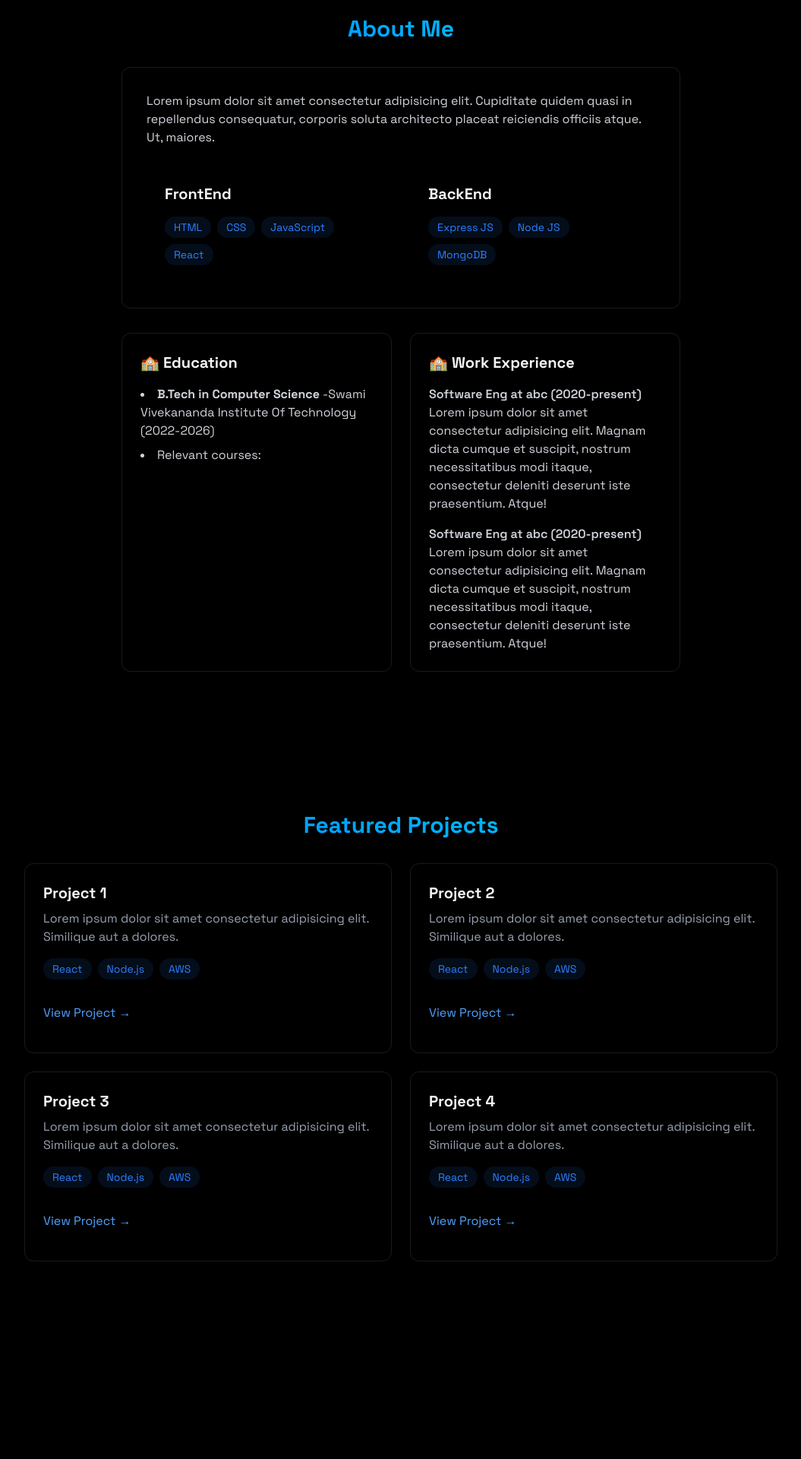
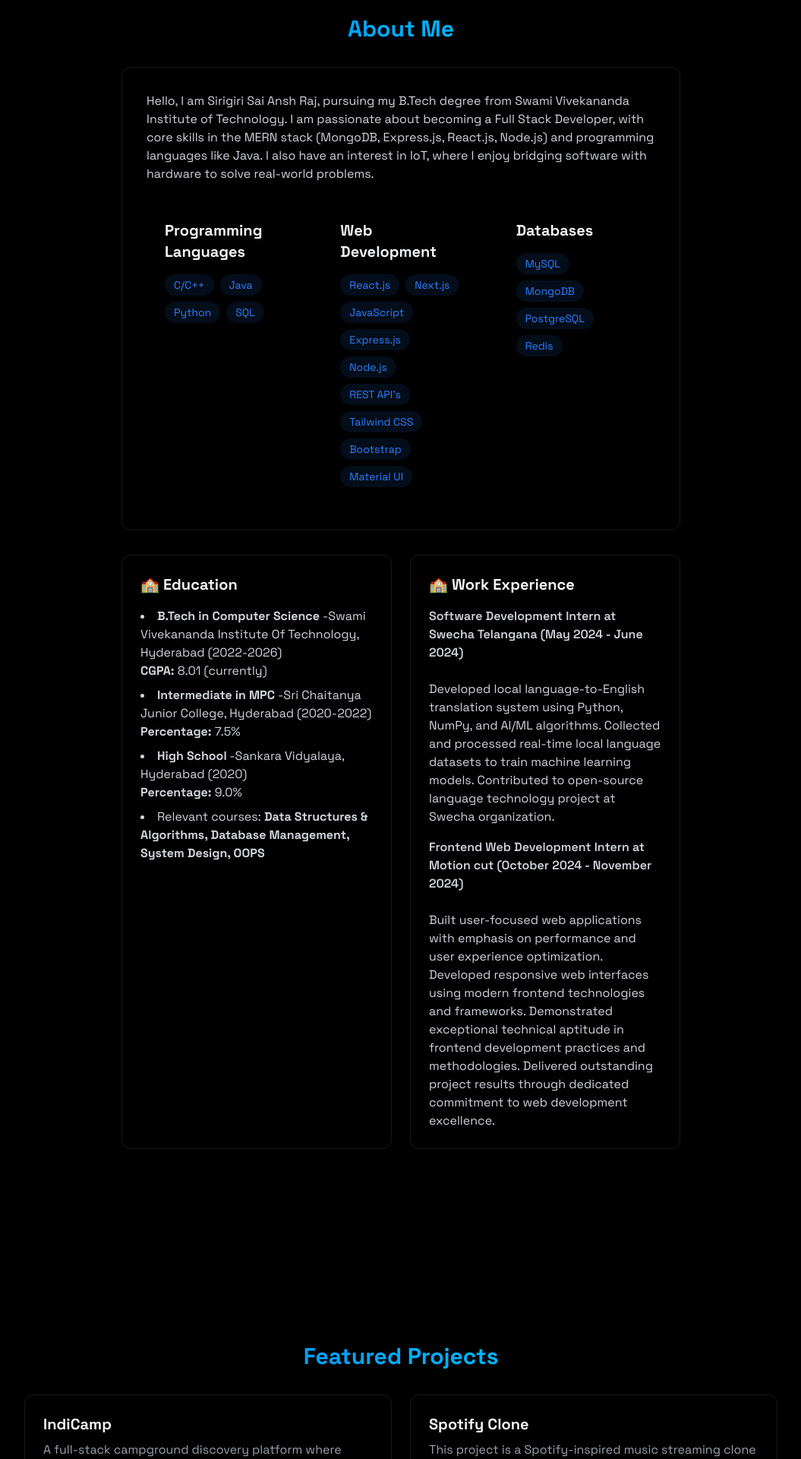
Before and after one commit to Ansh0305/Portfolio-React, a React (Vite) app: page / in a window 1280 px wide. Shown: the part 860-2780 px from the top of the page at 76% size, without its empty margins (112-1167 px from the left). Built offline with nearby package versions, Linux system fonts and the light colour scheme.

Commit message:
Final Changes

```diff
--- a/src/components/sections/About.jsx
+++ b/src/components/sections/About.jsx
@@ -1,8 +1,9 @@
 import { RevealOnScroll } from "../RevealOnScroll";
 
 export const About = () => {
-    const frontendSkills = ["HTML", "CSS", "JavaScript", "React"];
-    const backendSkills = ["Express JS", "Node JS", "MongoDB"];
+    const programmingLanguages = ["C/C++", "Java", "Python", "SQL"];
+    const webDevelopment = ["React.js","Next.js", "JavaScript",  "Express.js", "Node.js", "REST API's", "Tailwind CSS", "Bootstrap", "Material UI"];
+    const databases = ["MySQL", "MongoDB", "PostgreSQL", "Redis"];
 
     return (
         <section
@@ -16,34 +17,49 @@ export const About = () => {
                     </h2>
                     <div className="rounded-xl p-8 border-white/10 border hover:-translate-y-1 transition-all">
                         <p className="text-gray-300 mb-6">
-                        Lorem ipsum dolor sit amet consectetur adipisicing elit. Cupiditate
-                        quidem quasi in repellendus consequatur, corporis soluta architecto
-                        placeat reiciendis officiis atque. Ut, maiores.
+                            Hello, I am Sirigiri Sai Ansh Raj, pursuing my B.Tech degree from Swami Vivekananda Institute of Technology.
+                            I am passionate about becoming a Full Stack Developer, with core skills in the MERN stack (MongoDB, Express.js, React.js, Node.js) and programming languages like Java. I also have an interest in IoT, where I enjoy bridging software with hardware to solve real-world problems.
                         </p>
 
-                    <div className="grid grid-cols-1 md:grid-cols-2 gap-6">
+                        {/* New Skills Sections */}
+                        <div className="grid grid-cols-1 md:grid-cols-3 gap-6">
                             <div className="rounded-xl p-6 hover:-translate-y-1 transition-all">
-                            <h3 className="text-xl font-bold mb-4">FrontEnd</h3>
+                                <h3 className="text-xl font-bold mb-4">Programming Languages</h3>
                                 <div className="flex flex-wrap gap-2">
-                                {frontendSkills.map((skills, key) => (
+                                    {programmingLanguages.map((skill, key) => (
                                         <span
                                             key={key}
                                             className="bg-blue-500/10 text-blue-500 py-1 px-3 rounded-full text-sm hover:bg-blue-500/20 hover:shadow-[0_2px_8px_rgba(59, 130, 246, 0.2)] transition"
                                         >
-                                        {skills}
+                                            {skill}
                                         </span>
                                     ))}
                                 </div>
                             </div>
+
                             <div className="rounded-xl p-6 hover:-translate-y-1 transition-all">
-                            <h3 className="text-xl font-bold mb-4">BackEnd</h3>
+                                <h3 className="text-xl font-bold mb-4">Web Development</h3>
                                 <div className="flex flex-wrap gap-2">
-                                {backendSkills.map((skills, key) => (
+                                    {webDevelopment.map((skill, key) => (
                                         <span
                                             key={key}
                                             className="bg-blue-500/10 text-blue-500 py-1 px-3 rounded-full text-sm hover:bg-blue-500/20 hover:shadow-[0_2px_8px_rgba(59, 130, 246, 0.2)] transition"
                                         >
-                                        {skills}
+                                            {skill}
+                                        </span>
+                                    ))}
+                                </div>
+                            </div>
+
+                            <div className="rounded-xl p-6 hover:-translate-y-1 transition-all">
+                                <h3 className="text-xl font-bold mb-4">Databases</h3>
+                                <div className="flex flex-wrap gap-2">
+                                    {databases.map((skill, key) => (
+                                        <span
+                                            key={key}
+                                            className="bg-blue-500/10 text-blue-500 py-1 px-3 rounded-full text-sm hover:bg-blue-500/20 hover:shadow-[0_2px_8px_rgba(59, 130, 246, 0.2)] transition"
+                                        >
+                                            {skill}
                                         </span>
                                     ))}
                                 </div>
@@ -51,15 +67,26 @@ export const About = () => {
                         </div>
                     </div>
 
+                    {/* Rest of your existing Education and Work Experience sections here */}
                     <div className="grid grid-cols-1 md:grid-cols-2 gap-6 mt-8">
                         <div className="p-6 rounded-xl border-white/10 border hover:translate-y-1 transition-all">
                             <h3 className="text-xl font-bold mb-4">🏫 Education</h3>
                             <ul className="list-disc list-inside text-gray-300 space-y-2">
                                 <li>
                                     <strong>B.Tech in Computer Science </strong> -Swami Vivekananda
-                                Institute Of Technology (2022-2026)
+                                    Institute Of Technology, Hyderabad (2022-2026)
+                                    <div> <strong>CGPA:</strong> 8.01 (currently) </div>
                                 </li>
-                            <li>Relevant courses:</li>
+                                <li>
+                                    <strong>Intermediate in MPC </strong> -Sri Chaitanya Junior College, Hyderabad (2020-2022)
+                                    <div> <strong>Percentage:</strong> 7.5% </div>
+                                </li>
+                                <li>
+                                    <strong>High School</strong> -Sankara Vidyalaya, Hyderabad (2020)
+                                    <div> <strong>Percentage:</strong> 9.0% </div>
+                                </li>
+
+                                <li>Relevant courses: <strong>Data Structures & Algorithms, Database Management, System Design, OOPS</strong> </li>
                             </ul>
                         </div>
                         <div className="p-6 rounded-xl border-white/10 border hover:translate-y-1 transition-all">
@@ -67,22 +94,27 @@ export const About = () => {
                             <div className="space-y-4 text-gray-300">
                                 <div>
                                     <h4 className="font-semibold">
-                                    Software Eng at abc (2020-present)
+                                        Software Development Intern at Swecha Telangana (May 2024 - June 2024)
                                     </h4>
+                                    <br />
                                     <p>
-                                    Lorem ipsum dolor sit amet consectetur adipisicing elit.
-                                    Magnam dicta cumque et suscipit, nostrum necessitatibus modi
-                                    itaque, consectetur deleniti deserunt iste praesentium. Atque!
+                                        Developed local language-to-English translation system using Python, NumPy, and AI/ML algorithms.
+                                        Collected and processed real-time local language datasets to train machine learning models.
+                                        Contributed to open-source language technology project at Swecha organization.
+
                                     </p>
                                 </div>
                                 <div>
                                     <h4 className="font-semibold">
-                                    Software Eng at abc (2020-present)
+                                    Frontend Web Development Intern at Motion cut (October 2024 - November 2024)
                                     </h4>
+                                    <br />
                                     <p>
-                                    Lorem ipsum dolor sit amet consectetur adipisicing elit.
-                                    Magnam dicta cumque et suscipit, nostrum necessitatibus modi
-                                    itaque, consectetur deleniti deserunt iste praesentium. Atque!
+                                        Built user-focused web applications with emphasis on performance and user experience optimization.
+                                        Developed responsive web interfaces using modern frontend technologies and frameworks.
+                                        Demonstrated exceptional technical aptitude in frontend development practices and methodologies.
+                                        Delivered outstanding project results through dedicated commitment to web development excellence.
+
                                     </p>
                                 </div>
                             </div>
--- a/src/components/sections/Home.jsx
+++ b/src/components/sections/Home.jsx
@@ -13,11 +13,7 @@ export const Home = () => {
                 </h1>
 
                 <p className="text-gray-400 text-lg mb-8 max-w-lg mx-auto">
-                    Lorem ipsum dolor sit amet, consectetur adipisicing elit. Placeat
-                    reprehenderit omnis ipsam delectus, exercitationem quaerat cupiditate ab
-                    doloribus! Veritatis reiciendis fuga facere hic mollitia et corrupti
-                    vero repellat quam nihil sit, perspiciatis reprehenderit earum a rem
-                    voluptas iusto alias quod itaque deleniti porro maxime amet.
+                        A passionate full stack developer specializing in React and modern web tech. I love building sleek, responsive apps and solving challenging problems through clean code and smart algorithms. Always learning and creating, I'm gearing up to make an impact in the software world. Let’s connect and build something amazing!
                 </p>
 
                 <div className="flex justify-center space-x-4">
--- a/src/components/sections/Projects.jsx
+++ b/src/components/sections/Projects.jsx
@@ -10,10 +10,10 @@ export const Projects = () => {
             <h2 className="text-3xl font-bold mb-8 bg-gradient-to-r from-blue-500 to-cyan-400 bg-clip-text text-transparent text-center">Featured Projects</h2>
             <div className="grid grid-cols-1 md:grid-cols-2 gap-6">
                 <div className="p-6 rounded-xl border border-white/10 hover:-translate-y-1 hover:border-blue-500/30 hover:shadow-[0_2px_8px_rgba(59, 130, 246, 0.1)] transition-all">
-                    <h3 className="text-xl font-bold mb-2">Project 1</h3>
-                    <p className="text-gray-400 mb-4">Lorem ipsum dolor sit amet consectetur adipisicing elit. Similique aut a dolores.</p>
+                    <h3 className="text-xl font-bold mb-2">IndiCamp</h3>
+                        <p className="text-gray-400 mb-4">A full-stack campground discovery platform where users can create, explore, and review camping sites. Features interactive maps, secure authentication, cloud image storage, and community reviews. Built with Node.js, Express, MongoDB, and modern web technologies.</p>
                     <div className="flex flex-wrap gap-2 mb-4">
-                        {["React", "Node.js", "AWS"].map((skills, key) => (
+                        {["HTML", "CSS", "JavaScript", "EJS", "Bootstrap", "Node.js", "MongoDB"].map((skills, key) => (
                             <span
                                 key={key}
                                 className="bg-blue-500/10 text-blue-500 py-1 px-3 rounded-full text-sm hover:bg-blue-500/20 hover:shadow-[0_2px_8px_rgba(59, 130, 246, 0.2)] transition">
@@ -23,14 +23,15 @@ export const Projects = () => {
                     </div>
 
                     <div className="flex justify-between items-center">
-                        <a href="" className="text-blue-400 hover:text-blue-300 transition-colors my-4">View Project →</a>
+                            <a href="https://github.com/Ansh0305/CampGround" target="_blank" className="text-blue-400 hover:text-blue-300 transition-colors my-4">View code →</a>
+                            <a href="https://indicamp.onrender.com/" target="_blank" className="text-blue-400 hover:text-blue-300 transition-colors my-4">View project →</a>
                     </div>
                 </div>
                 <div className="p-6 rounded-xl border border-white/10 hover:-translate-y-1 hover:border-blue-500/30 hover:shadow-[0_2px_8px_rgba(59, 130, 246, 0.1)] transition-all">
-                    <h3 className="text-xl font-bold mb-2">Project 2</h3>
-                    <p className="text-gray-400 mb-4">Lorem ipsum dolor sit amet consectetur adipisicing elit. Similique aut a dolores.</p>
+                    <h3 className="text-xl font-bold mb-2">Spotify Clone</h3>
+                        <p className="text-gray-400 mb-4">This project is a Spotify-inspired music streaming clone developed using only HTML, CSS, and vanilla JavaScript. It replicates the core interface and functionalities of the Spotify platform while operating entirely in the browser. All songs are stored locally, enabling fast playback without external APIs or databases.</p>
                     <div className="flex flex-wrap gap-2 mb-4">
-                        {["React", "Node.js", "AWS"].map((skills, key) => (
+                        {["HTML", "CSS", "JavaScript"].map((skills, key) => (
                             <span
                                 key={key}
                                 className="bg-blue-500/10 text-blue-500 py-1 px-3 rounded-full text-sm hover:bg-blue-500/20 hover:shadow-[0_2px_8px_rgba(59, 130, 246, 0.2)] transition">
@@ -40,43 +41,10 @@ export const Projects = () => {
                     </div>
 
                     <div className="flex justify-between items-center">
-                        <a href="" className="text-blue-400 hover:text-blue-300 transition-colors my-4">View Project →</a>
+                            <a href="https://github.com/Ansh0305/Projects/tree/main/Spotify" target="_blank" className="text-blue-400 hover:text-blue-300 transition-colors my-4">View Code →</a>
                     </div>
                 </div>
-                <div className="p-6 rounded-xl border border-white/10 hover:-translate-y-1 hover:border-blue-500/30 hover:shadow-[0_2px_8px_rgba(59, 130, 246, 0.1)] transition-all">
-                    <h3 className="text-xl font-bold mb-2">Project 3</h3>
-                    <p className="text-gray-400 mb-4">Lorem ipsum dolor sit amet consectetur adipisicing elit. Similique aut a dolores.</p>
-                    <div className="flex flex-wrap gap-2 mb-4">
-                        {["React", "Node.js", "AWS"].map((skills, key) => (
-                            <span
-                                key={key}
-                                className="bg-blue-500/10 text-blue-500 py-1 px-3 rounded-full text-sm hover:bg-blue-500/20 hover:shadow-[0_2px_8px_rgba(59, 130, 246, 0.2)] transition">
-                                {skills}
-                            </span>
-                        ))}
-                    </div>
 
-                    <div className="flex justify-between items-center">
-                        <a href="" className="text-blue-400 hover:text-blue-300 transition-colors my-4">View Project →</a>
-                    </div>
-                </div>
-                <div className="p-6 rounded-xl border border-white/10 hover:-translate-y-1 hover:border-blue-500/30 hover:shadow-[0_2px_8px_rgba(59, 130, 246, 0.1)] transition-all">
-                    <h3 className="text-xl font-bold mb-2">Project 4</h3>
-                    <p className="text-gray-400 mb-4">Lorem ipsum dolor sit amet consectetur adipisicing elit. Similique aut a dolores.</p>
-                    <div className="flex flex-wrap gap-2 mb-4">
-                        {["React", "Node.js", "AWS"].map((skills, key) => (
-                            <span
-                                key={key}
-                                className="bg-blue-500/10 text-blue-500 py-1 px-3 rounded-full text-sm hover:bg-blue-500/20 hover:shadow-[0_2px_8px_rgba(59, 130, 246, 0.2)] transition">
-                                {skills}
-                            </span>
-                        ))}
-                    </div>
-
-                    <div className="flex justify-between items-center">
-                        <a href="" className="text-blue-400 hover:text-blue-300 transition-colors my-4">View Project →</a>
-                    </div>
-                </div>
             </div>
         </div>
         </RevealOnScroll>
```
Also changed, not shown: src/components/NavBar.jsx (+7 -0 lines), src/components/sections/Contact.jsx (+38 -0 lines), 1 other file (tests, documents, lock files or other folders). Lines whose indentation alone changed are shown as unchanged.
